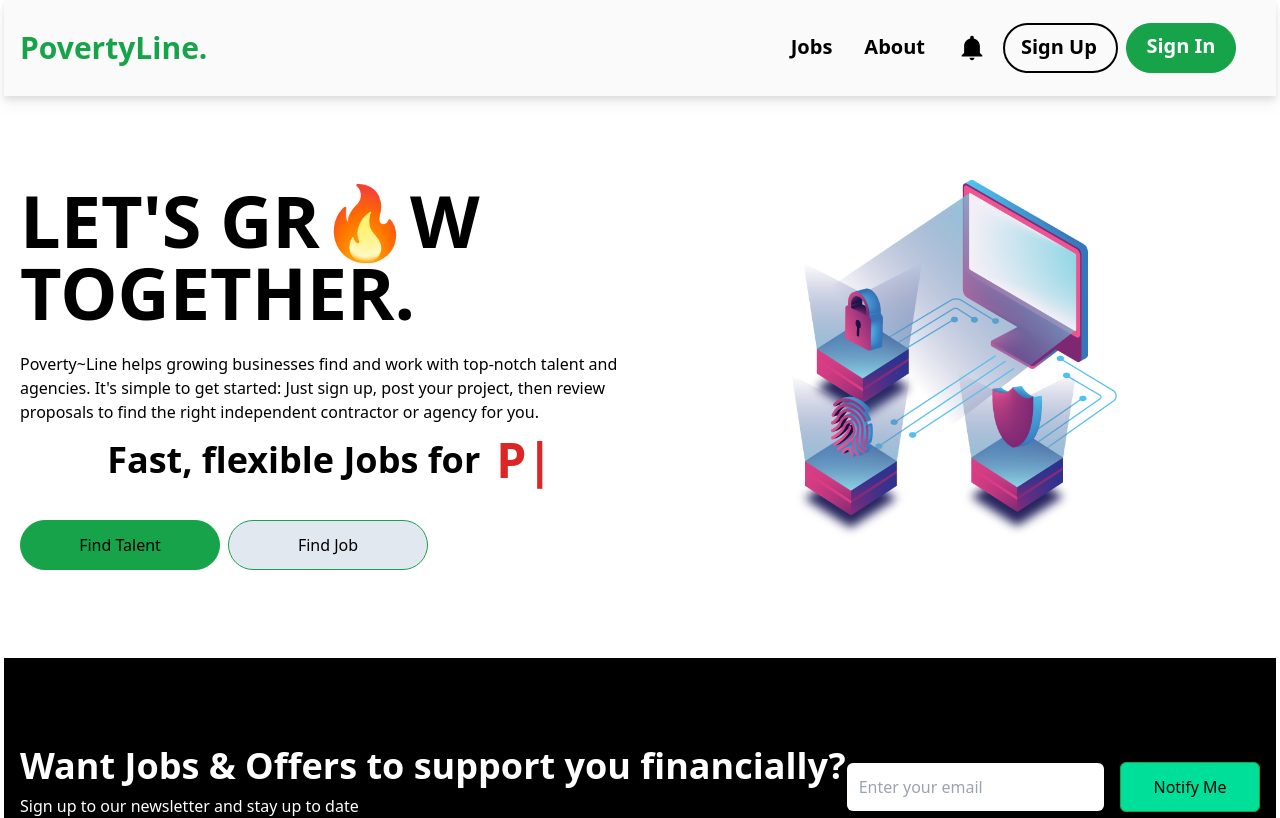
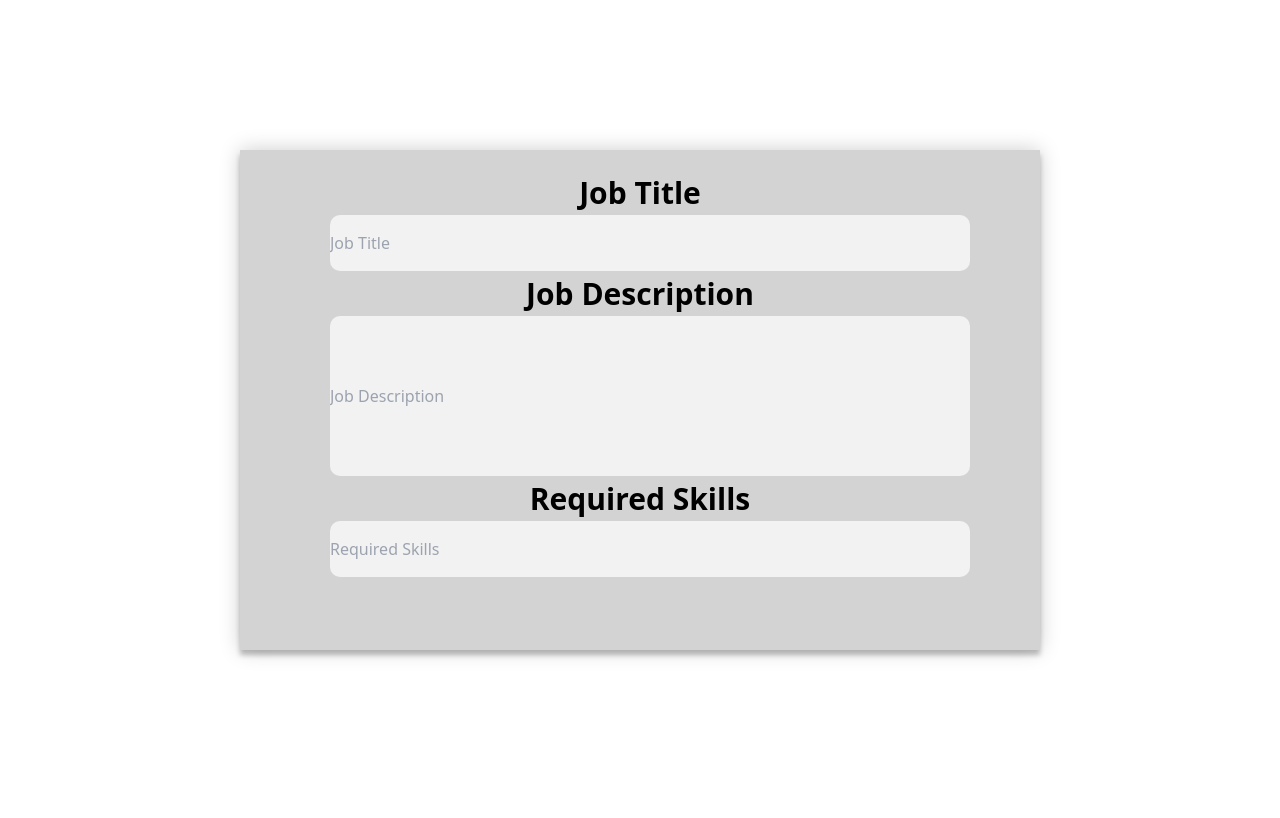
Before and after one commit to alemba-21/poverty-line, a React (Create React App) app in the folder frontend/: page / in a window 1280 px wide. Shown: the top 818 px of the page. Built offline with nearby package versions, Linux system fonts and the light colour scheme.

Commit message:
style job entry form

```diff
--- a/frontend/src/App.js
+++ b/frontend/src/App.js
@@ -1,17 +1,17 @@
-import Navbar from "./components/Navbar";
-import Hero from "./components/Hero";
-import Subscribe from "./components/Subscribe";
+// import Navbar from "./components/Navbar";
+// import Hero from "./components/Hero";
+// import Subscribe from "./components/Subscribe";
 // import About from "./components/About";
 import Jobs from "./components/Jobs";
-import Footer from "./components/Footer";
+// import Footer from "./components/Footer";
 
 function App() {
   return (
     <>
-      <Navbar />
+      {/* <Navbar />
       <Hero />
       <Subscribe />
-      <Footer />
+      <Footer /> */}
 
       <Jobs />
       {/* <About /> */}
--- a/frontend/src/components/Jobs.jsx
+++ b/frontend/src/components/Jobs.jsx
@@ -5,23 +5,27 @@ const Jobs = () => {
   return (
     <div className='card'>
         <div className='box'>
-          <form>
+          <form className='entry-form'>
             <div className='title'>
               <h1>Job Title</h1>
-              <input type='text'
+              <input
+              class= 'heading'
+              type='text'
               placeholder='Job Title'
               />
             </div>
             <div className='des'>
               <h1>Job Description</h1>
               <input
+                class= 'job'
                 type='textarea'
                 placeholder='Job Description'
               />
             </div>
             <div className='skills'>
-              <h1>Required Skils</h1>
+              <h1>Required Skills</h1>
               <input
+                class= 'skill'
                 type='text'
                 placeholder='Required Skills'
               />
--- a/frontend/src/components/jobs.css
+++ b/frontend/src/components/jobs.css
@@ -16,3 +16,40 @@ body {
     justify-content: center;
     align-items: center;
   }
+  h1 {
+    font-weight: bold;
+    font-size: 30px;
+    text-align: center;
+  }
+
+input {
+    background: #f2f2f2;
+  }
+
+.entry-form {
+    display: flex;
+    flex-direction: column;
+    justify-content: space-evenly;
+    padding: 10px;
+}
+
+.heading {
+    height: 7vh;
+    width: 50vw;
+    margin-left: 70px;
+    border-radius: 10px;
+}
+
+.job {
+    height: 20vh;
+    width: 50vw;
+    margin-left: 70px;
+    border-radius: 10px;
+}
+
+.skill {
+    height: 7vh;
+    width: 50vw;
+    margin-left: 70px;
+    border-radius: 10px;
+}
```
